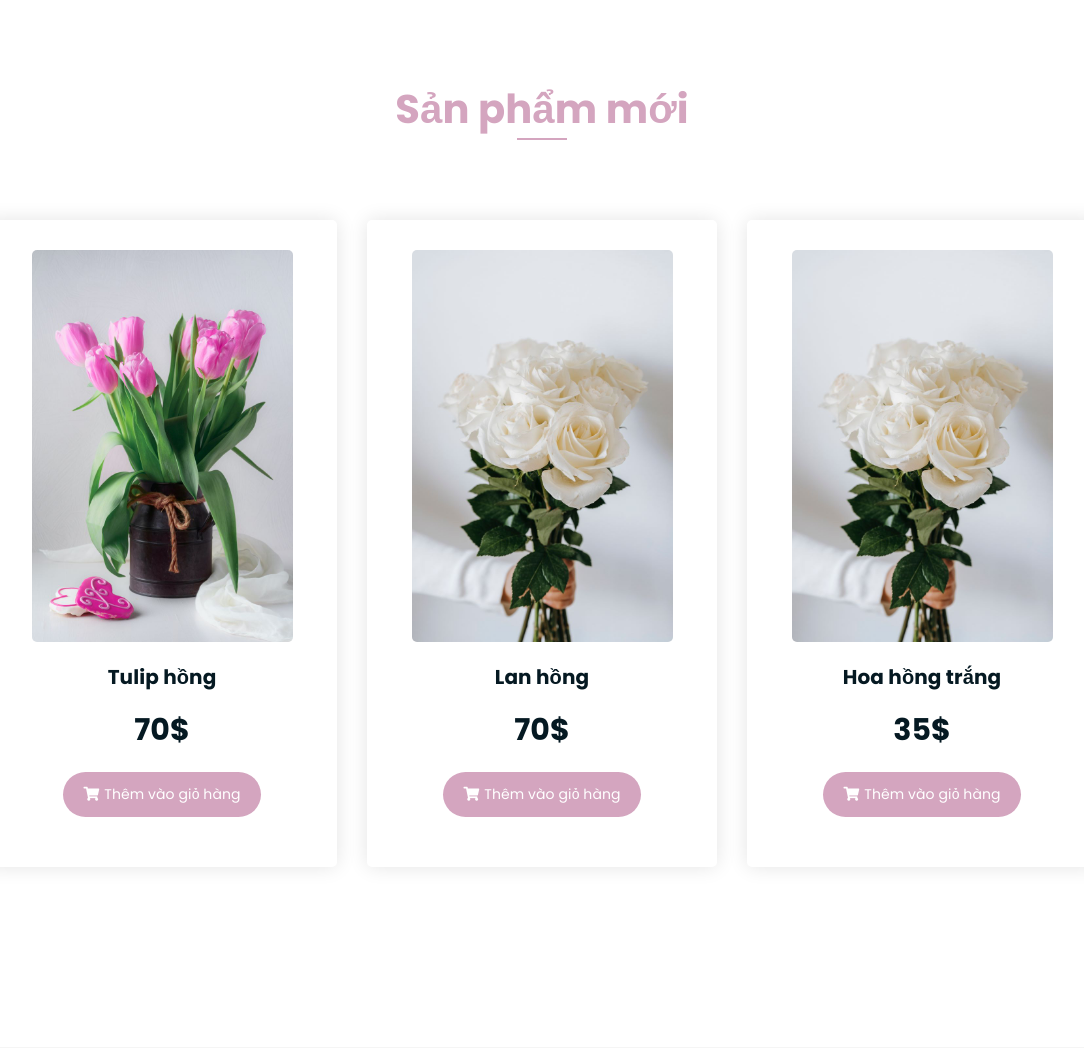
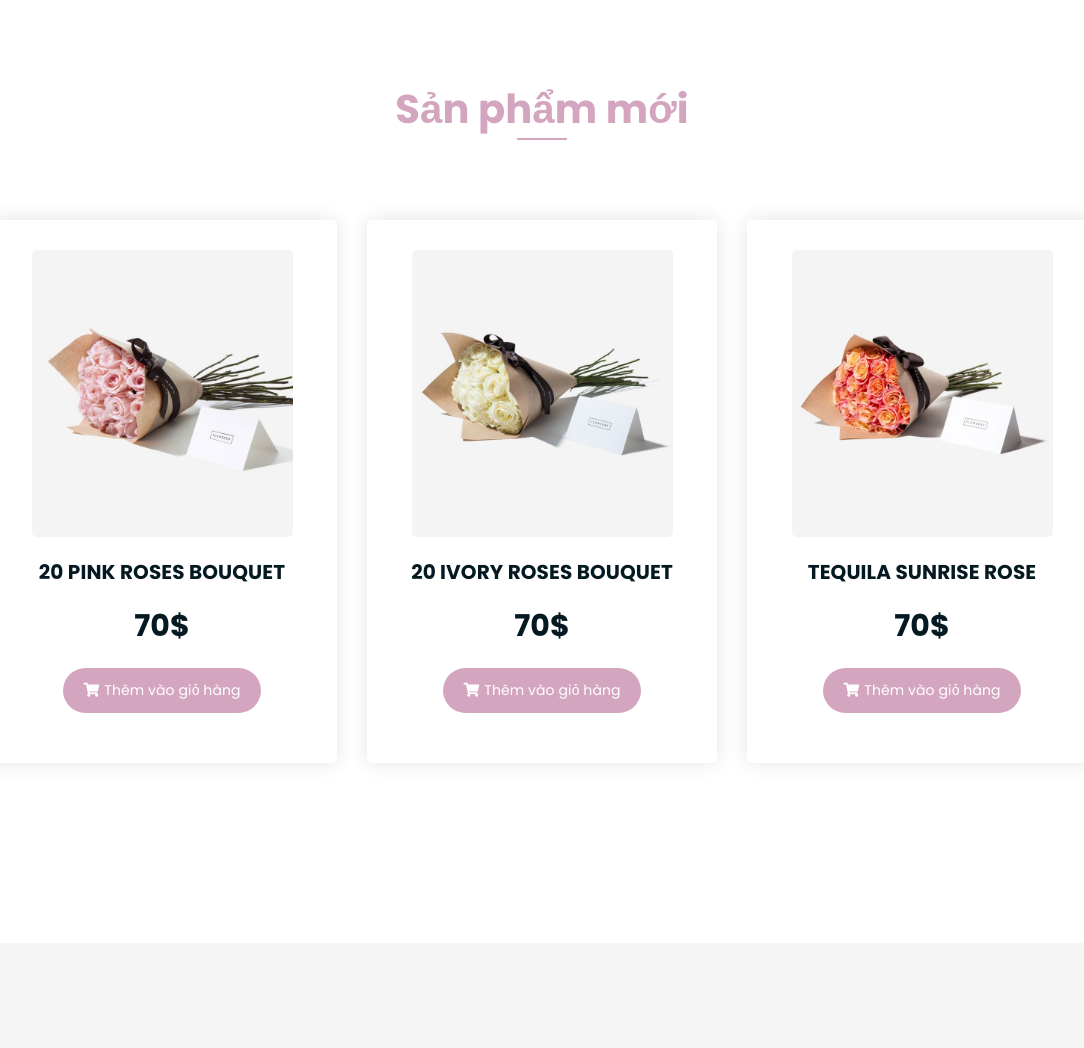
Before and after one commit to Sherlockian1212/kiwi-flowershop, a PHP site: page / in a window 1280 px wide. Shown: the part 1169-2217 px from the top of the page, without its empty margins (98-1182 px from the left). Run offline with PHP 8.4, Linux system fonts and the light colour scheme; data comes from the database, SQL or seed files in the repository.

Commit message:
update indexphp

```diff
--- a/index.php
+++ b/index.php
@@ -266,42 +266,27 @@ session_start();
 		</div>
 
 		<div class="row">
-			<div class="col-lg-4 col-md-6 text-center">
-				<div class="single-product-item">
-					<div class="product-image">
-						<a href="single-product.php"><img
-								src="assets/img/products/tulip_hong.jpg" alt=""></a>
+            <?php
+                $select_new_product = "SELECT product_title, product_image FROM `products` ORDER BY RAND() LIMIT 3";
+                $result = mysqli_query($con, $select_new_product);
+
+                while($row_data = mysqli_fetch_assoc($result)){
+                    $title = $row_data['product_title'];
+                    $image = $row_data['product_image'];
+                    echo "<div class='col-lg-4 col-md-6 text-center'>
+				<div class='single-product-item'>
+					<div class='product-image'>
+						<a href='single-product.php'><img
+								src='$image' alt=''></a>
 					</div>
-					<h3>Tulip hồng</h3>
-					<p class="product-price"> 70$ </p>
-					<a href="cart.php" class="cart-btn"><i class="fas fa-shopping-cart"></i>Thêm
+					<h3>$title</h3>
+					<p class='product-price'> 70$ </p>
+					<a href='cart.php' class='cart-btn'><i class='fas fa-shopping-cart'></i>Thêm
 						vào giỏ hàng</a>
 				</div>
-			</div>
-			<div class="col-lg-4 col-md-6 text-center">
-				<div class="single-product-item">
-					<div class="product-image">
-						<a href="single-product.php"><img
-								src="assets/img/products/hoa_hong_trang.jpg" alt=""></a>
-					</div>
-					<h3>Lan hồng</h3>
-					<p class="product-price"> 70$ </p>
-					<a href="cart.php" class="cart-btn"><i class="fas fa-shopping-cart"></i>Thêm
-						vào giỏ hàng</a>
-				</div>
-			</div>
-			<div class="col-lg-4 col-md-6 offset-md-3 offset-lg-0 text-center">
-				<div class="single-product-item">
-					<div class="product-image">
-						<a href="single-product.php"><img
-								src="assets/img/products/hoa_hong_trang.jpg" alt=""></a>
-					</div>
-					<h3>Hoa hồng trắng</h3>
-					<p class="product-price"> 35$ </p>
-					<a href="cart.php" class="cart-btn"><i class="fas fa-shopping-cart"></i>Thêm
-						vào giỏ hàng</a>
-				</div>
-			</div>
+			</div>";
+                }
+            ?>
 		</div>
 	</div>
 </div>
```
